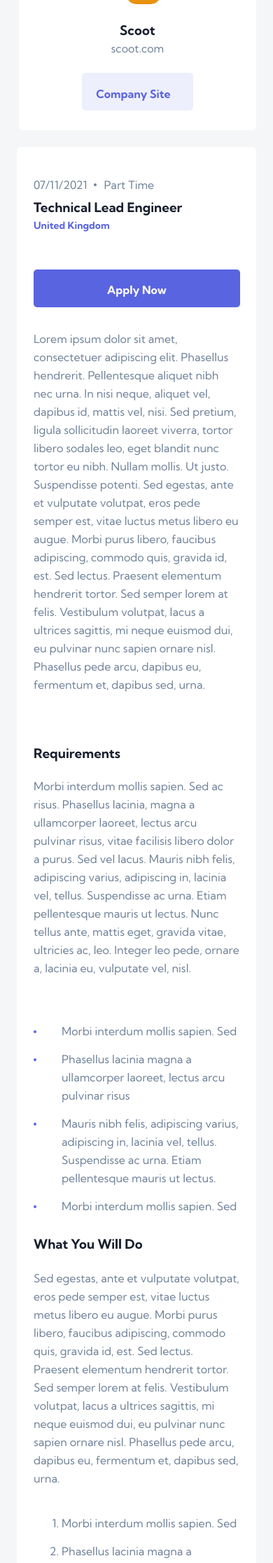
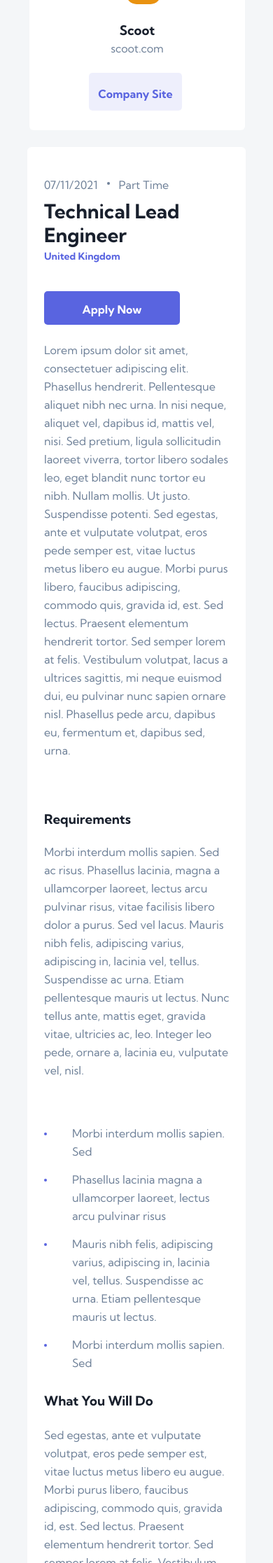
Before and after one commit to st3rbenn/ECF_back, a PHP site: page /about.html in a window 390 px wide. Shown: the part 140-2373 px from the top of the page at 70% size. Run offline with PHP 8.4, Linux system fonts and the light colour scheme; some web fonts are replaced.

Commit message:
avancement de la deuxieme page, casiment fini, TODO: regler le responsive tablet pc

```diff
--- a/about.html
+++ b/about.html
@@ -73,10 +73,11 @@
             <p>Part Time</p>
           </div>
           <div class="about__jobs__container__info">
-            <h3 class="about__jobs__container__info__name">Technical Lead Engineer</h3>
+            <h1 class="about__jobs__container__info__name">Technical Lead Engineer</h1>
             <p class="city">United Kingdom</p>
-            <a href="" class="about__btn__applynow">Apply Now</a>
+            <!-- <a href="" class="about__btn__applynow">Apply Now</a> -->
           </div>
+          <a href="" class="about__btn__applynow">Apply Now</a>
         </div>
         <div class="about__description">
           <p>Lorem ipsum dolor sit amet, consectetuer adipiscing elit. Phasellus hendrerit. Pellentesque aliquet nibh nec urna. In nisi neque, aliquet vel, dapibus id, mattis vel, nisi. Sed pretium, ligula sollicitudin laoreet viverra, tortor libero sodales leo, eget blandit nunc tortor eu nibh. Nullam mollis. Ut justo. Suspendisse potenti. Sed egestas, ante et vulputate volutpat, eros pede semper est, vitae luctus metus libero eu augue. Morbi purus libero, faucibus adipiscing, commodo quis, gravida id, est. Sed lectus. Praesent elementum hendrerit tortor. Sed semper lorem at felis. Vestibulum volutpat, lacus a ultrices sagittis, mi neque euismod dui, eu pulvinar nunc sapien ornare nisl. Phasellus pede arcu, dapibus eu, fermentum et, dapibus sed, urna.</p>
--- a/scss/section/_about.scss
+++ b/scss/section/_about.scss
@@ -1,12 +1,12 @@
 .about{
-  &__jobs__container__items{
-    margin-bottom: 3.2rem;
-  }
   &__section{
-    @include margin(2.4rem, 2.4rem, 21.4rem, 6.4rem);
+    @include margin(3.9rem, 3.9rem, 21.4rem, 6.4rem);
     @include padding(2.4rem, 2.3rem, 4.1rem, 4.6rem);
     background-color: var(--color-container);
     border-radius: .6rem;
+    @include tablet{
+    @include margin(3.9rem, 3.9rem, 13.2rem, 6.4rem);
+    }
   }
   &__btn__applynow{
     @include padding(5.45rem, 5.45rem, 1.6rem, 1.2rem);
@@ -19,15 +19,27 @@
   }
   &__card{
     &__header{
-      width: clamp(29rem, 87%, 111rem);
+      width: clamp(29rem, 79%, 111rem);
       height: 20.5rem;
       background-color: var(--color-container);
       border-radius: .6rem;
       position: absolute;
       top: 12.1rem;
-      right: 2.4rem;
+      right: 4rem;
       display: flex;
       flex-direction: column;
+
+      @include tablet{
+        display: inline-flex;
+        flex-direction: row;
+        flex-wrap: nowrap;
+        justify-content: flex-start;
+        align-items: flex-start;
+        align-content: normal;
+        height: 14rem;
+        top: 10rem;
+        width: clamp(29rem, 90%, 111rem);
+      }
     }
     &__img{
       position: absolute;
@@ -35,11 +47,26 @@
       border-radius: 1.5rem;
       padding: .5rem .5rem;
       top: -2.5rem;
-      right: 13.6rem;
+      right: 12rem;
+      @include tablet{
+        position: initial;
+        grid-area: 1 / 1 / 2 / 2;
+        border-radius: 0px 0px 0px 6px;
+        width: 14rem;
+        height: 14rem;
+        display: flex;
+        align-items: center;
+        justify-content: center;
+        margin-right: 4rem;
+      }
     }
     &__logo{
       width: 4rem;
       height: 4rem;
+      @include tablet{
+        width: 8.1rem;
+        height: 2.3rem;
+      }
     }
     &__items{
       align-self: center;
@@ -47,23 +74,56 @@
       & > h3{
         font-weight: 700;
         margin-top: 5.1rem;
+        color: var(--name);
+        @include tablet{
+          margin-top: 0;
+        }
+      }
+      @include tablet{
+        text-align: left;
+        grid-area: 1 / 2 / 2 / 3;
+        margin-right: 24.7rem;
       }
     }
     &__button{
-      @include padding(2.05rem, 0, 1.7rem, 1.1rem);
-      @include margin(9rem, 9rem, 2.2rem, 0);
       background: rgba(89, 100, 224, 0.1);
-      border: none;
       color: var(--violet);
       border-radius: .5rem;
       text-decoration: none;
+      text-align: center;
       font-weight: 700;
+      @include padding(0, 0, 1.7rem, 1.1rem);
+      @include margin(8.5rem, 9rem, 2.2rem, 0);
+      @include tablet{
+        @include margin(0, 4rem, 4.6rem, 4.6rem);
+        @include padding(2.05rem, 2.05rem, 1.7rem, 1.1rem);
+        color: var(--white);
+        grid-area: 1 / 2 / 2 / 3;
+      }
     }
   }
+
+  &__jobs__container__items{
+    margin-bottom: 3.2rem;
+    @include tablet{
+      display: grid;
+      grid-template-columns: repeat(2, 1fr);
+      grid-template-rows: 0.5fr;
+    }
+
+    & > .time{
+      grid-area: 1 / 1 / 2 / 2;
+    }
+  }
+
   &__jobs__container__info {
+    grid-area: 1 / 1 / 2 / 2;
     margin-top: .8rem;
     display: flex;
     flex-direction: column;
+    & > h1{
+      color: var(--name);
+    }
     & > p{
       margin-bottom: 5rem;
     }
@@ -75,6 +135,7 @@
   &__requirements{
     & > h3{
       margin-bottom: 2.1rem;
+      color: var(--name);
     }
     & > p{
       margin-bottom: 6.4rem;
@@ -103,19 +164,45 @@
   &__whatYouWillDo{
     & > h3{
       margin-bottom: 2.3rem;
+      color: var(--name);
     }
     & > p {
       margin-bottom: 3.8rem;
     }
-    & > ol > li {
-      padding-bottom: 1.4rem;
-      position: relative;
-      list-style: decimal;
+    & > ol {
+      & > li {
+        padding-bottom: 1.4rem;
+        position: relative;
+        counter-increment: number;
+        list-style: none;
 
-      &::before{
-        content: "";
-        position: absolute;
-      }
+        &::before{
+          content: counter(number) + "";
+          position: absolute;
+          top: 0;
+          left: -4rem;
+          color: var(--violet);
+          font-weight: 700;
+        }
+    }
+    }
+  }
+
+  &__footer{
+    display: flex;
+    flex-direction: column;
+    background-color: var(--color-container);
+
+    &__applynow{
+      @include padding(6.4rem, 6.4rem, 1.6rem, 1.2rem);
+      @include margin(2.4rem, 2.4rem, 2.5rem, 2.3rem);
+      color: var(--white);
+      background: var(--violet);
+      border-radius: .5rem;
+      text-decoration: none;
+      text-align: center;
+      text-align: center;
+      font-weight: 700;
     }
   }
 }
--- a/scss/section/_hero.scss
+++ b/scss/section/_hero.scss
@@ -61,13 +61,14 @@
 }
 
 .dot{
-    height: 0.4rem;
-    width: 0.4rem;
+    height: .4rem;
+    width: .4rem;
     background-color: var(--d-grey);
     border-radius: 50%;
     align-self: center;
-    margin-left: 1rem;
-    margin-right: 1rem;
+    margin-left: 1.4rem;
+    margin-right: 1.2rem;
+    margin-bottom: 0.5rem;
 }
 .time{
     display: flex;
```
Also changed, not shown: css/main.css, 1 other file.
